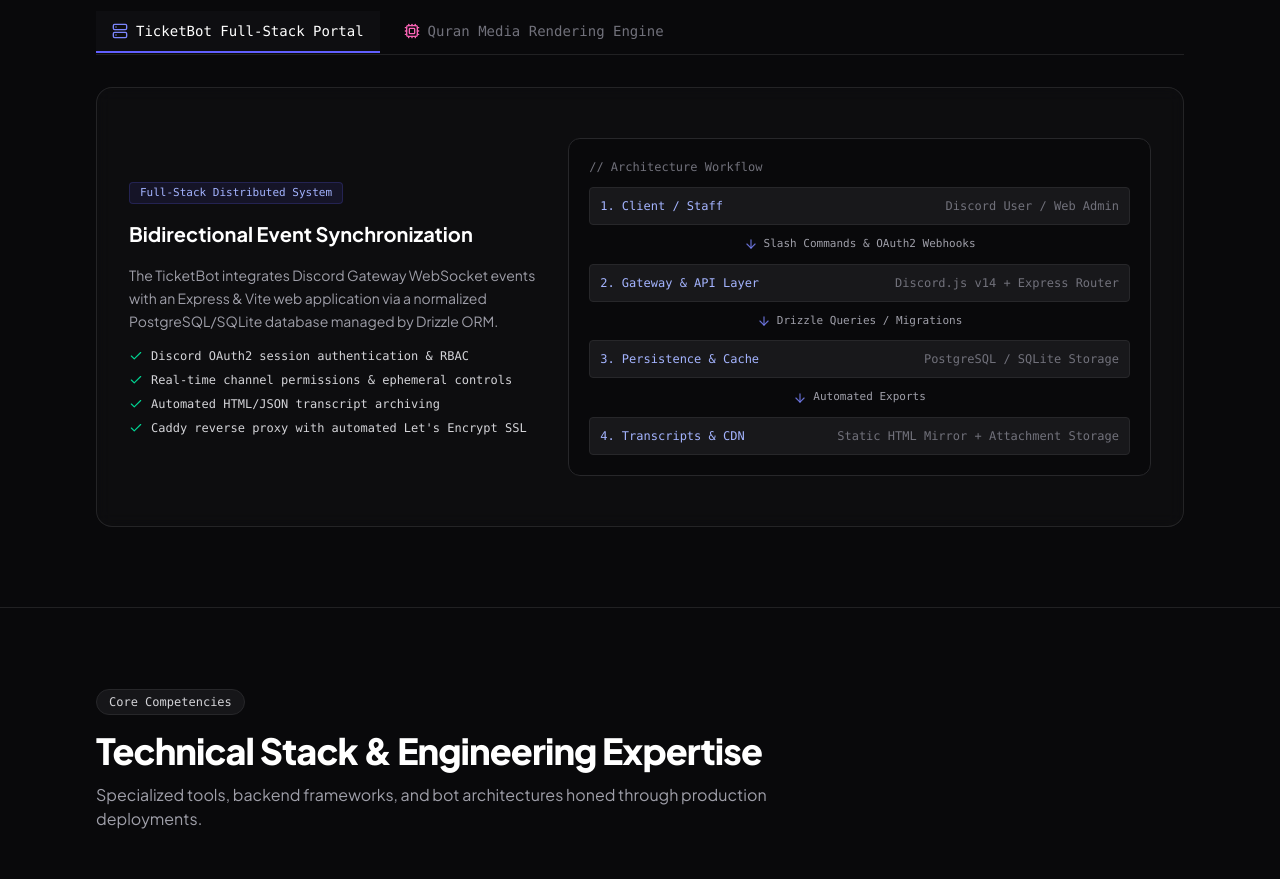
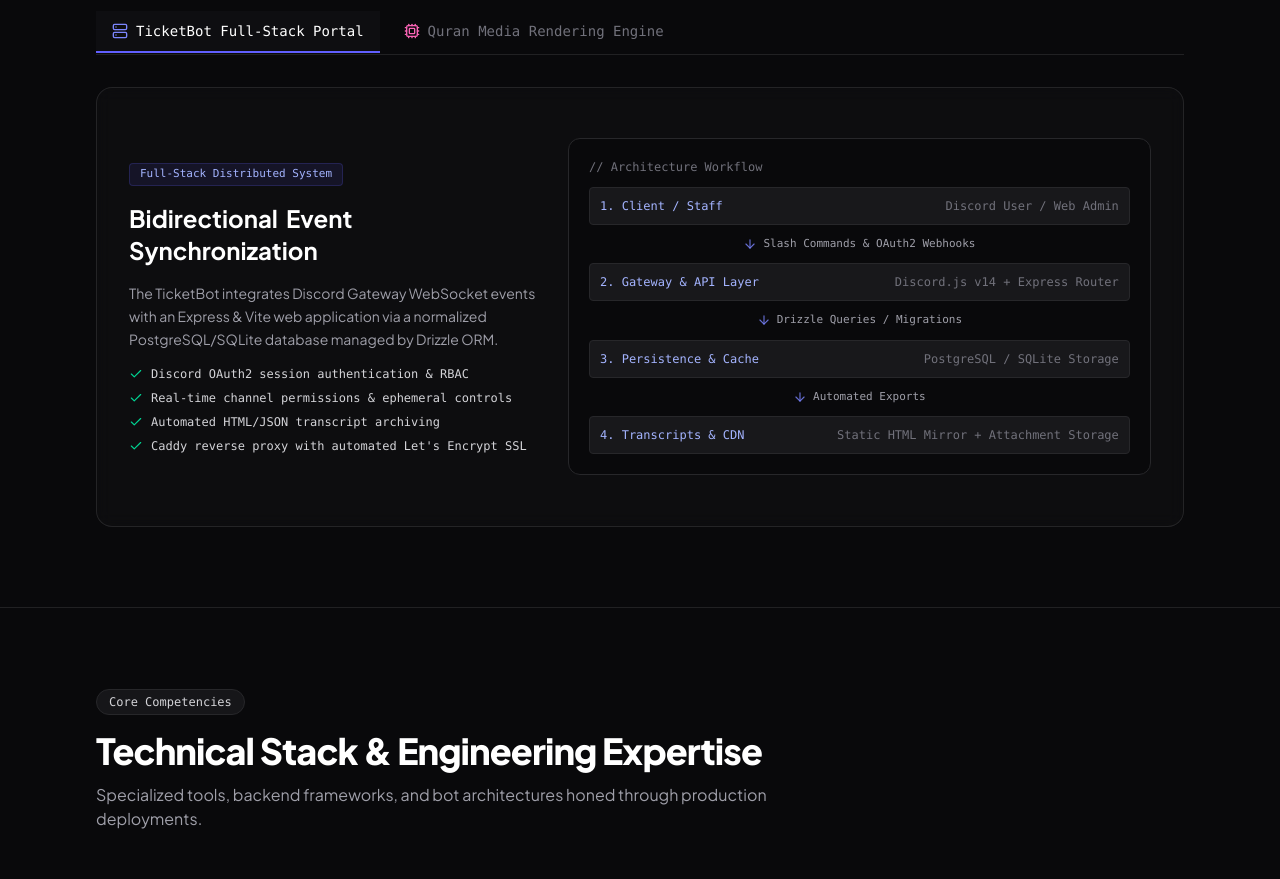
Before and after one commit to xSeiff/xseiff.github.io, a React (Vite) app: page / in a window 1280 px wide. Shown: the part 4480-5359 px from the top of the page. Built offline with nearby package versions, Linux system fonts and the light colour scheme.

Commit message:
Update architecture tabs with instant switch and kinetic flying words animation

```diff
--- a/src/components/ArchitectureShowcase.tsx
+++ b/src/components/ArchitectureShowcase.tsx
@@ -1,29 +1,29 @@
-import { useState, useRef, useEffect } from "react";
+import { useState } from "react";
 import { Layers, Server, Cpu, Check, ArrowDown } from "lucide-react";
+
+function FlyingWords({ text, baseDelay = 20 }: { text: string; baseDelay?: number }) {
+  const words = text.split(" ");
+  return (
+    <span className="inline-flex flex-wrap gap-x-2">
+      {words.map((word, i) => (
+        <span
+          key={i}
+          className="inline-block animate-fly-word"
+          style={{ animationDelay: `${baseDelay + i * 35}ms` }}
+        >
+          {word}
+        </span>
+      ))}
+    </span>
+  );
+}
 
 export function ArchitectureShowcase() {
   const [activeTab, setActiveTab] = useState<"ticket" | "media">("ticket");
-  const [displayTab, setDisplayTab] = useState<"ticket" | "media">("ticket");
-  const [isFadingOut, setIsFadingOut] = useState(false);
-  const timeoutRef = useRef<ReturnType<typeof setTimeout> | null>(null);
-
-  useEffect(() => {
-    return () => {
-      if (timeoutRef.current) clearTimeout(timeoutRef.current);
-    };
-  }, []);
 
   const handleTabChange = (nextTab: "ticket" | "media") => {
     if (nextTab === activeTab) return;
-    if (timeoutRef.current) clearTimeout(timeoutRef.current);
-
     setActiveTab(nextTab);
-    setIsFadingOut(true);
-
-    timeoutRef.current = setTimeout(() => {
-      setDisplayTab(nextTab);
-      setIsFadingOut(false);
-    }, 160);
   };
 
   return (
@@ -71,72 +71,115 @@
           </button>
         </div>
 
-        {/* Architecture Content Container */}
+        {/* Architecture Content Container with Key-Based Re-render */}
         <div className="mt-8 rounded-2xl border border-zinc-800/90 bg-zinc-900/30 p-6 sm:p-8 backdrop-blur-sm overflow-hidden min-h-[440px] flex items-center">
-          <div className={`w-full ${isFadingOut ? "tab-content-exit" : "tab-content-enter"}`}>
-            {displayTab === "ticket" ? (
+          <div key={activeTab} className="w-full">
+            {activeTab === "ticket" ? (
               <div className="grid grid-cols-1 lg:grid-cols-12 gap-8 items-center">
+                {/* Left Specs & Flying Words */}
                 <div className="lg:col-span-5 space-y-4">
-                  <div className="inline-block rounded border border-indigo-500/20 bg-indigo-500/10 px-2.5 py-0.5 text-[11px] font-mono font-medium text-indigo-300">
+                  <div
+                    className="inline-block rounded border border-indigo-500/20 bg-indigo-500/10 px-2.5 py-0.5 text-[11px] font-mono font-medium text-indigo-300 animate-fly-word"
+                    style={{ animationDelay: "10ms" }}
+                  >
                     Full-Stack Distributed System
                   </div>
-                  <h3 className="text-xl font-bold text-white">
-                    Bidirectional Event Synchronization
+
+                  <h3 className="text-xl sm:text-2xl font-bold text-white">
+                    <FlyingWords text="Bidirectional Event Synchronization" baseDelay={30} />
                   </h3>
-                  <p className="text-sm text-zinc-400 leading-relaxed">
+
+                  <p
+                    className="text-sm text-zinc-400 leading-relaxed animate-fly-word"
+                    style={{ animationDelay: "140ms" }}
+                  >
                     The TicketBot integrates Discord Gateway WebSocket events with an Express & Vite web application via a normalized PostgreSQL/SQLite database managed by Drizzle ORM.
                   </p>
 
                   <ul className="space-y-2 text-xs text-zinc-300 font-mono">
-                    <li className="flex items-center gap-2">
-                      <Check className="h-3.5 w-3.5 text-emerald-400" />
+                    <li className="flex items-center gap-2 animate-fly-word" style={{ animationDelay: "170ms" }}>
+                      <Check className="h-3.5 w-3.5 text-emerald-400 shrink-0" />
                       <span>Discord OAuth2 session authentication & RBAC</span>
                     </li>
-                    <li className="flex items-center gap-2">
-                      <Check className="h-3.5 w-3.5 text-emerald-400" />
+                    <li className="flex items-center gap-2 animate-fly-word" style={{ animationDelay: "200ms" }}>
+                      <Check className="h-3.5 w-3.5 text-emerald-400 shrink-0" />
                       <span>Real-time channel permissions & ephemeral controls</span>
                     </li>
-                    <li className="flex items-center gap-2">
-                      <Check className="h-3.5 w-3.5 text-emerald-400" />
+                    <li className="flex items-center gap-2 animate-fly-word" style={{ animationDelay: "230ms" }}>
+                      <Check className="h-3.5 w-3.5 text-emerald-400 shrink-0" />
                       <span>Automated HTML/JSON transcript archiving</span>
                     </li>
-                    <li className="flex items-center gap-2">
-                      <Check className="h-3.5 w-3.5 text-emerald-400" />
+                    <li className="flex items-center gap-2 animate-fly-word" style={{ animationDelay: "260ms" }}>
+                      <Check className="h-3.5 w-3.5 text-emerald-400 shrink-0" />
                       <span>Caddy reverse proxy with automated Let's Encrypt SSL</span>
                     </li>
                   </ul>
                 </div>
 
+                {/* Right Architecture Workflow with Flying Steps */}
                 <div className="lg:col-span-7">
                   <div className="rounded-xl border border-zinc-800 bg-zinc-950 p-5 font-mono text-xs text-zinc-300">
-                    <div className="text-zinc-500 mb-3">// Architecture Workflow</div>
+                    <div
+                      className="text-zinc-500 mb-3 animate-fly-word"
+                      style={{ animationDelay: "50ms" }}
+                    >
+                      // Architecture Workflow
+                    </div>
+
                     <div className="space-y-2.5">
-                      <div className="flex items-center justify-between p-2.5 rounded bg-zinc-900 border border-zinc-800">
-                        <span className="text-indigo-300">1. Client / Staff</span>
+                      <div
+                        className="flex items-center justify-between p-2.5 rounded bg-zinc-900 border border-zinc-800 animate-fly-step"
+                        style={{ animationDelay: "80ms" }}
+                      >
+                        <span className="text-indigo-300 font-medium">1. Client / Staff</span>
                         <span className="text-zinc-500">Discord User / Web Admin</span>
                       </div>
-                      <div className="flex items-center justify-center gap-1.5 text-zinc-500 py-0.5">
+
+                      <div
+                        className="flex items-center justify-center gap-1.5 text-zinc-500 py-0.5 animate-fly-word"
+                        style={{ animationDelay: "110ms" }}
+                      >
                         <ArrowDown className="h-3.5 w-3.5 text-indigo-400/80" />
                         <span className="text-[11px] text-zinc-400">Slash Commands & OAuth2 Webhooks</span>
                       </div>
-                      <div className="flex items-center justify-between p-2.5 rounded bg-zinc-900 border border-zinc-800">
-                        <span className="text-indigo-300">2. Gateway & API Layer</span>
+
+                      <div
+                        className="flex items-center justify-between p-2.5 rounded bg-zinc-900 border border-zinc-800 animate-fly-step"
+                        style={{ animationDelay: "140ms" }}
+                      >
+                        <span className="text-indigo-300 font-medium">2. Gateway & API Layer</span>
                         <span className="text-zinc-500">Discord.js v14 + Express Router</span>
                       </div>
-                      <div className="flex items-center justify-center gap-1.5 text-zinc-500 py-0.5">
+
+                      <div
+                        className="flex items-center justify-center gap-1.5 text-zinc-500 py-0.5 animate-fly-word"
+                        style={{ animationDelay: "170ms" }}
+                      >
                         <ArrowDown className="h-3.5 w-3.5 text-indigo-400/80" />
                         <span className="text-[11px] text-zinc-400">Drizzle Queries / Migrations</span>
                       </div>
-                      <div className="flex items-center justify-between p-2.5 rounded bg-zinc-900 border border-zinc-800">
-                        <span className="text-indigo-300">3. Persistence & Cache</span>
+
+                      <div
+                        className="flex items-center justify-between p-2.5 rounded bg-zinc-900 border border-zinc-800 animate-fly-step"
+                        style={{ animationDelay: "200ms" }}
+                      >
+                        <span className="text-indigo-300 font-medium">3. Persistence & Cache</span>
                         <span className="text-zinc-500">PostgreSQL / SQLite Storage</span>
                       </div>
-                      <div className="flex items-center justify-center gap-1.5 text-zinc-500 py-0.5">
+
+                      <div
+                        className="flex items-center justify-center gap-1.5 text-zinc-500 py-0.5 animate-fly-word"
+                        style={{ animationDelay: "230ms" }}
+                      >
                         <ArrowDown className="h-3.5 w-3.5 text-indigo-400/80" />
                         <span className="text-[11px] text-zinc-400">Automated Exports</span>
                       </div>
-                      <div className="flex items-center justify-between p-2.5 rounded bg-zinc-900 border border-zinc-800">
-                        <span className="text-indigo-300">4. Transcripts & CDN</span>
+
+                      <div
+                        className="flex items-center justify-between p-2.5 rounded bg-zinc-900 border border-zinc-800 animate-fly-step"
+                        style={{ animationDelay: "260ms" }}
+                      >
+                        <span className="text-indigo-300 font-medium">4. Transcripts & CDN</span>
                         <span className="text-zinc-500">Static HTML Mirror + Attachment Storage</span>
                       </div>
                     </div>
@@ -145,67 +188,110 @@
               </div>
             ) : (
               <div className="grid grid-cols-1 lg:grid-cols-12 gap-8 items-center">
+                {/* Left Specs & Flying Words */}
                 <div className="lg:col-span-5 space-y-4">
-                  <div className="inline-block rounded border border-pink-500/20 bg-pink-500/10 px-2.5 py-0.5 text-[11px] font-mono font-medium text-pink-300">
+                  <div
+                    className="inline-block rounded border border-pink-500/20 bg-pink-500/10 px-2.5 py-0.5 text-[11px] font-mono font-medium text-pink-300 animate-fly-word"
+                    style={{ animationDelay: "10ms" }}
+                  >
                     Headless Media Engine
                   </div>
-                  <h3 className="text-xl font-bold text-white">
-                    Automated Video Compositing Pipeline
+
+                  <h3 className="text-xl sm:text-2xl font-bold text-white">
+                    <FlyingWords text="Automated Video Compositing Pipeline" baseDelay={30} />
                   </h3>
-                  <p className="text-sm text-zinc-400 leading-relaxed">
+
+                  <p
+                    className="text-sm text-zinc-400 leading-relaxed animate-fly-word"
+                    style={{ animationDelay: "140ms" }}
+                  >
                     A high-throughput video processing runner built in Python. Handles RTL Arabic typography shaping, audio frequency analysis, dynamic subtitle synchronization, and automated social publishing.
                   </p>
 
                   <ul className="space-y-2 text-xs text-zinc-300 font-mono">
-                    <li className="flex items-center gap-2">
-                      <Check className="h-3.5 w-3.5 text-emerald-400" />
+                    <li className="flex items-center gap-2 animate-fly-word" style={{ animationDelay: "170ms" }}>
+                      <Check className="h-3.5 w-3.5 text-emerald-400 shrink-0" />
                       <span>HarfBuzz & FriBidi sub-pixel Arabic ligatures</span>
                     </li>
-                    <li className="flex items-center gap-2">
-                      <Check className="h-3.5 w-3.5 text-emerald-400" />
+                    <li className="flex items-center gap-2 animate-fly-word" style={{ animationDelay: "200ms" }}>
+                      <Check className="h-3.5 w-3.5 text-emerald-400 shrink-0" />
                       <span>Hardware-accelerated NVENC FFmpeg encoding (3.8x speed)</span>
                     </li>
-                    <li className="flex items-center gap-2">
-                      <Check className="h-3.5 w-3.5 text-emerald-400" />
+                    <li className="flex items-center gap-2 animate-fly-word" style={{ animationDelay: "230ms" }}>
+                      <Check className="h-3.5 w-3.5 text-emerald-400 shrink-0" />
                       <span>Audio-reactive waveforms matched to vocal track</span>
                     </li>
-                    <li className="flex items-center gap-2">
-                      <Check className="h-3.5 w-3.5 text-emerald-400" />
+                    <li className="flex items-center gap-2 animate-fly-word" style={{ animationDelay: "260ms" }}>
+                      <Check className="h-3.5 w-3.5 text-emerald-400 shrink-0" />
                       <span>Cron/interval background scheduler for social distribution</span>
                     </li>
                   </ul>
                 </div>
 
+                {/* Right Architecture Workflow with Flying Steps */}
                 <div className="lg:col-span-7">
                   <div className="rounded-xl border border-zinc-800 bg-zinc-950 p-5 font-mono text-xs text-zinc-300">
-                    <div className="text-zinc-500 mb-3">// Media Pipeline Workflow</div>
+                    <div
+                      className="text-zinc-500 mb-3 animate-fly-word"
+                      style={{ animationDelay: "50ms" }}
+                    >
+                      // Media Pipeline Workflow
+                    </div>
+
                     <div className="space-y-2.5">
-                      <div className="flex items-center justify-between p-2.5 rounded bg-zinc-900 border border-zinc-800">
-                        <span className="text-pink-300">1. Ingestion & Audio</span>
+                      <div
+                        className="flex items-center justify-between p-2.5 rounded bg-zinc-900 border border-zinc-800 animate-fly-step"
+                        style={{ animationDelay: "80ms" }}
+                      >
+                        <span className="text-pink-300 font-medium">1. Ingestion & Audio</span>
                         <span className="text-zinc-500">Recitation Audio + Background Loops</span>
                       </div>
-                      <div className="flex items-center justify-center gap-1.5 text-zinc-500 py-0.5">
+
+                      <div
+                        className="flex items-center justify-center gap-1.5 text-zinc-500 py-0.5 animate-fly-word"
+                        style={{ animationDelay: "110ms" }}
+                      >
                         <ArrowDown className="h-3.5 w-3.5 text-pink-400/80" />
                         <span className="text-[11px] text-zinc-400">RTL FriBidi & HarfBuzz</span>
                       </div>
-                      <div className="flex items-center justify-between p-2.5 rounded bg-zinc-900 border border-zinc-800">
-                        <span className="text-pink-300">2. Text Shaping & Subtitles</span>
+
+                      <div
+                        className="flex items-center justify-between p-2.5 rounded bg-zinc-900 border border-zinc-800 animate-fly-step"
+                        style={{ animationDelay: "140ms" }}
+                      >
+                        <span className="text-pink-300 font-medium">2. Text Shaping & Subtitles</span>
                         <span className="text-zinc-500">Amiri Font + libass Subtitle Burn</span>
                       </div>
-                      <div className="flex items-center justify-center gap-1.5 text-zinc-500 py-0.5">
+
+                      <div
+                        className="flex items-center justify-center gap-1.5 text-zinc-500 py-0.5 animate-fly-word"
+                        style={{ animationDelay: "170ms" }}
+                      >
                         <ArrowDown className="h-3.5 w-3.5 text-pink-400/80" />
                         <span className="text-[11px] text-zinc-400">NVENC / FFmpeg Compositor</span>
                       </div>
-                      <div className="flex items-center justify-between p-2.5 rounded bg-zinc-900 border border-zinc-800">
-                        <span className="text-pink-300">3. Hardware GPU Render</span>
+
+                      <div
+                        className="flex items-center justify-between p-2.5 rounded bg-zinc-900 border border-zinc-800 animate-fly-step"
+                        style={{ animationDelay: "200ms" }}
+                      >
+                        <span className="text-pink-300 font-medium">3. Hardware GPU Render</span>
                         <span className="text-zinc-500">1080x1920 (9:16) 60fps MP4</span>
                       </div>
-                      <div className="flex items-center justify-center gap-1.5 text-zinc-500 py-0.5">
+
+                      <div
+                        className="flex items-center justify-center gap-1.5 text-zinc-500 py-0.5 animate-fly-word"
+                        style={{ animationDelay: "230ms" }}
+                      >
                         <ArrowDown className="h-3.5 w-3.5 text-pink-400/80" />
                         <span className="text-[11px] text-zinc-400">Automated Dispatch</span>
                       </div>
-                      <div className="flex items-center justify-between p-2.5 rounded bg-zinc-900 border border-zinc-800">
-                        <span className="text-pink-300">4. Scheduled Publishing</span>
+
+                      <div
+                        className="flex items-center justify-between p-2.5 rounded bg-zinc-900 border border-zinc-800 animate-fly-step"
+                        style={{ animationDelay: "260ms" }}
+                      >
+                        <span className="text-pink-300 font-medium">4. Scheduled Publishing</span>
                         <span className="text-zinc-500">Discord Webhooks / TikTok Upload</span>
                       </div>
                     </div>
--- a/src/index.css
+++ b/src/index.css
@@ -22,24 +22,39 @@
   background: #3f3f46;
 }
 
-/* Architecture Showcase Blur Fade Transitions */
-.tab-content-enter {
-  opacity: 1;
-  filter: blur(0px);
-  transform: translateY(0px) scale(1);
-  transition: opacity 280ms cubic-bezier(0.16, 1, 0.3, 1),
-              filter 280ms cubic-bezier(0.16, 1, 0.3, 1),
-              transform 280ms cubic-bezier(0.16, 1, 0.3, 1);
-  will-change: opacity, filter, transform;
+/* Architecture Showcase Kinetic Flying Words & Staggered Animations */
+@keyframes flyWord {
+  0% {
+    opacity: 0;
+    transform: translateY(14px) scale(0.96);
+    filter: blur(6px);
+  }
+  100% {
+    opacity: 1;
+    transform: translateY(0) scale(1);
+    filter: blur(0px);
+  }
 }
 
-.tab-content-exit {
-  opacity: 0;
-  filter: blur(10px);
-  transform: translateY(4px) scale(0.985);
-  transition: opacity 160ms cubic-bezier(0.4, 0, 1, 1),
-              filter 160ms cubic-bezier(0.4, 0, 1, 1),
-              transform 160ms cubic-bezier(0.4, 0, 1, 1);
-  will-change: opacity, filter, transform;
-  pointer-events: none;
+.animate-fly-word {
+  animation: flyWord 0.24s cubic-bezier(0.16, 1, 0.3, 1) both;
+  will-change: transform, opacity, filter;
 }
+
+@keyframes flyStep {
+  0% {
+    opacity: 0;
+    transform: translateX(12px);
+    filter: blur(4px);
+  }
+  100% {
+    opacity: 1;
+    transform: translateX(0);
+    filter: blur(0px);
+  }
+}
+
+.animate-fly-step {
+  animation: flyStep 0.22s cubic-bezier(0.16, 1, 0.3, 1) both;
+  will-change: transform, opacity, filter;
+}
```
